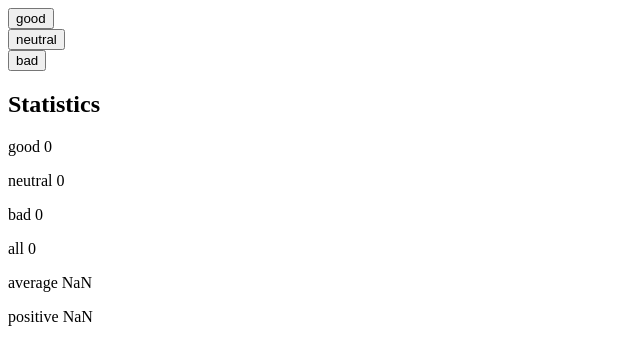
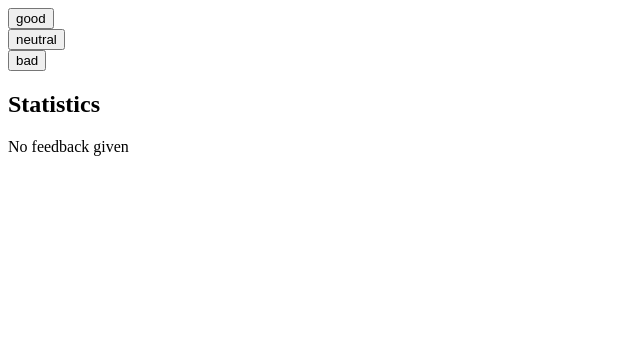
Before and after one commit to porelsoumen/fullstackapp, a React (Create React App) app in the folder part1/unicafe/: page / in a window 1280 px wide. Shown: the top 364 px of the page, without its empty margins (0-640 px from the left). Built offline with nearby package versions, Linux system fonts and the light colour scheme.

Commit message:
Exercise 1.9

```diff
--- a/part1/unicafe/src/App.js
+++ b/part1/unicafe/src/App.js
@@ -1,11 +1,25 @@
 import React, { useState } from 'react';
 import logo from './logo.svg';
 
-const Statistics = (props) => {
+const Statistics = ({good, neutral, bad}) => {
+    if (good === 0 && neutral === 0 && bad === 0) {
+      return (
+        <div>
+        <p>No feedback given</p>
+        </div>
+      )
+    }
+    const all = good + bad + neutral;
+    const avg = (good * 1 + bad * -1)/ all;
+    const pos = good / all;
     return (
       <div>
-      <p>average {props.avg}</p>
-      <p>positive {props.positive}</p>
+      <p>good {good}</p>
+      <p>neutral {neutral}</p>
+      <p>bad {bad}</p>
+      <p>all {all}</p>
+      <p>average {avg}</p>
+      <p>positive {pos}</p>
       </div>
     )
 }
@@ -26,8 +40,6 @@ function App() {
   const [bad, setBad] = useState(0);
 
   let all = good + neutral + bad;
-  let avg = (good * 1 + bad * -1)/ all;
-  let pos = good / all;
 
   return (
     <div>
@@ -35,11 +47,7 @@ function App() {
       <Button handleClick={() => setNeutral(neutral + 1)} text='neutral' />
       <Button handleClick={() => setBad(bad + 1)} text='bad' />
       <h2>Statistics</h2>
-      <p>good {good}</p>
-      <p>neutral {neutral}</p>
-      <p>bad {bad}</p>
-      <p>all {all}</p>
-      <Statistics avg={avg} positive={pos} />
+      <Statistics good={good} neutral={neutral} bad={bad}/>
     </div>
   );
 }
```
